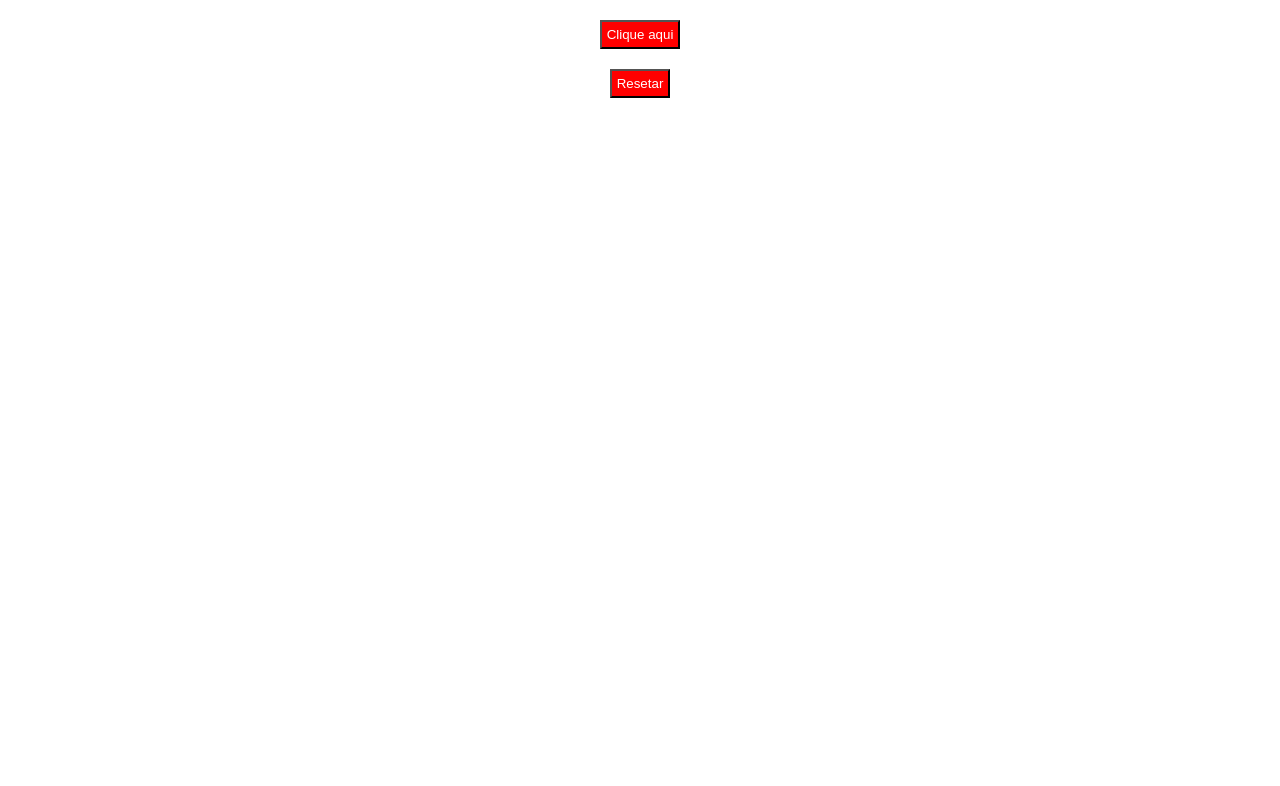
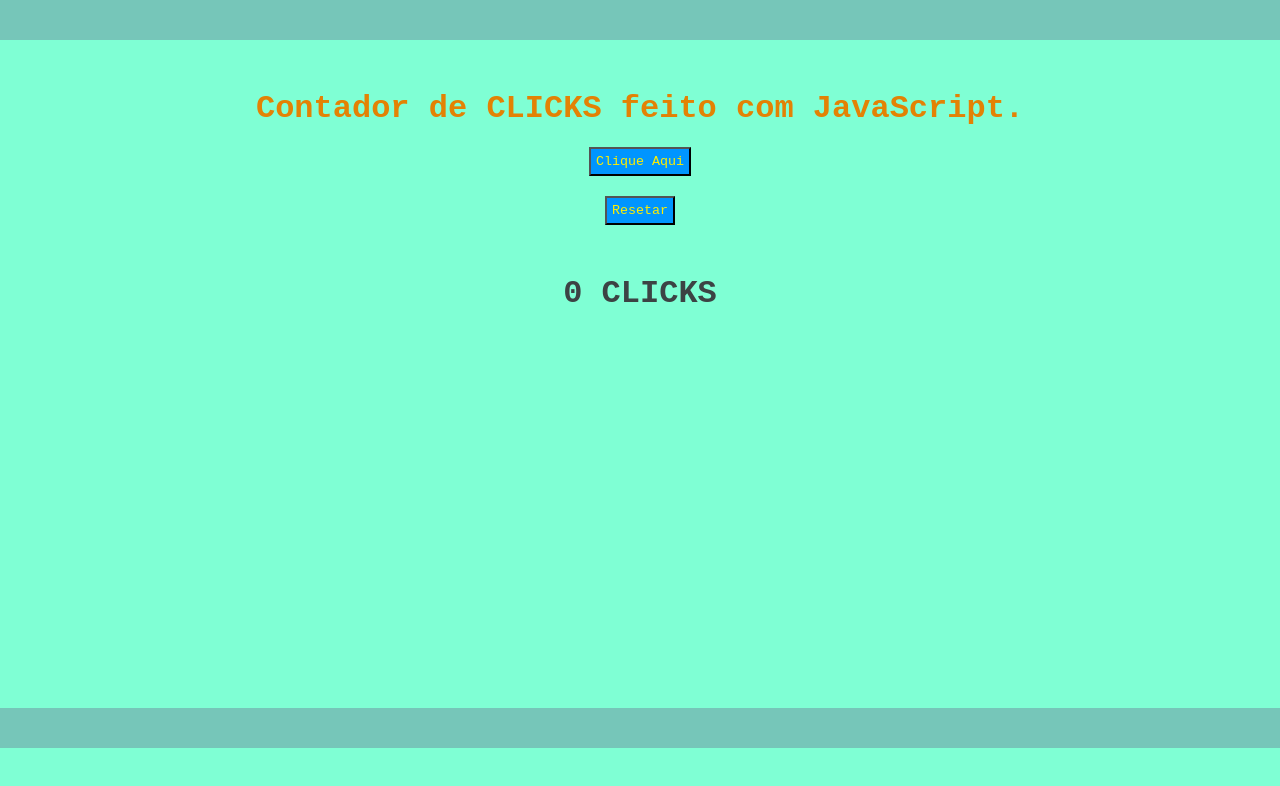
Before and after one commit to NathanMaier/Contador-de-clicks, a plain HTML site: page index.html in a window 1280 px wide. Drawn offline with Linux system fonts and the light colour scheme.

Commit message:
Contador Completo
Tarefa concluída, consegui terminar o contador e deixar como queria.

```diff
--- a/index.html
+++ b/index.html
@@ -1,52 +1,84 @@
 <!DOCTYPE html>
 <html lang="en">
+
 <head>
     <meta charset="UTF-8">
     <meta http-equiv="X-UA-Compatible" content="IE=edge">
     <meta name="viewport" content="width=device-width, initial-scale=1.0">
     <title>Contador de Clicks</title>
     <style type="text/css">
-        button{
+        * {
+            padding: 0;
+            margin: 0;
+            font-family: 'Courier New', Courier, monospace;
+            background-color: aquamarine;
+        }
+
+        .bar {
+            background-color: rgba(108, 131, 152, 0.453);
+            padding: 20px;
+        }
+
+        header {
+            margin-top: 50px;
+            color: rgb(227, 130, 4);
+        }
+
+        button {
 
             display: block;
             margin: auto;
             margin-top: 20px;
-            background-color: red;
-            color: white;
+            background-color: rgb(0, 149, 255);
+            color: rgb(255, 238, 0);
             padding: 5px;
 
         }
-        h1{
+
+        h1 {
             text-align: center;
         }
 
+        #show {
+            margin-top: 50px;
+            color: rgb(60, 67, 68);
+
+        }
     </style>
 </head>
+
 <body>
     <div class="conteiner">
-
-        <button id="clicks" onclick="click()">Clique aqui</button>
+        <div class="bar"></div>
+        <header>
+            <h1>Contador de CLICKS feito com JavaScript.</h1>
+        </header>
+        <button id="btn">Clique Aqui</button>
         <button id="reset" onclick="reset()">Resetar</button>
-        <h1 id="show"></h1>
-
+        <h1 id="show">0 CLICKS</h1>
+        <br><br><br><br><br><br><br><br><br><br><br><br><br><br><br><br><br><br><br><br><br><br>
+        <div class="bar"></div>
     </div>
 
 
     <script>
         var clickCounter = 0;
 
-        function click() {
-            updateDisplay(++clickCounter);
+        var btn = document.getElementById("btn")
+
+        btn.onclick = function click() {
+            changeDisplay(++clickCounter);
         }
         function reset() {
-            clickCounter = 0
-            updateDisplay(clickCounter);
-        }
-        function updateDisplay(val){
-            document.getElementById("show").innerHTML = val;
+            clickCounter = 0;
+            changeDisplay(clickCounter);
         }
 
+        function changeDisplay(val) {
+            document.getElementById("show").innerHTML = `${val} CLICKS`
+        }
 
     </script>
 </body>
+
 </html>
```
